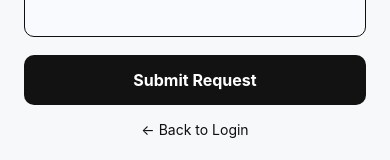
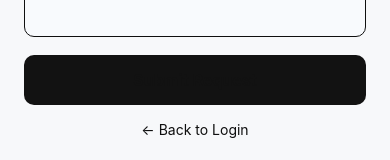
Before and after one commit to monishradhakrishnan/pdf-share-frontend, a React Native app: screen /RequestAccess in a window 390 px wide. Shown: the part 538-698 px from the top of the page. Built offline with nearby package versions, Linux system fonts and the light colour scheme.

Commit message:
minor change

```diff
--- a/src/screens/RequestAccessScreen.js
+++ b/src/screens/RequestAccessScreen.js
@@ -116,6 +116,6 @@ const s = StyleSheet.create({
     backgroundColor: '#121212', borderRadius: 10, padding: 15,
     alignItems: 'center', marginTop: 4, marginBottom: 16,
   },
-  btnText: { color: '#fff', fontWeight: '700', fontSize: 16 },
+  btnText: { color: '#121212', fontWeight: '700', fontSize: 16 },
   back: { color: '#0f0f0f', textAlign: 'center', fontSize: 14 },
 });
```
